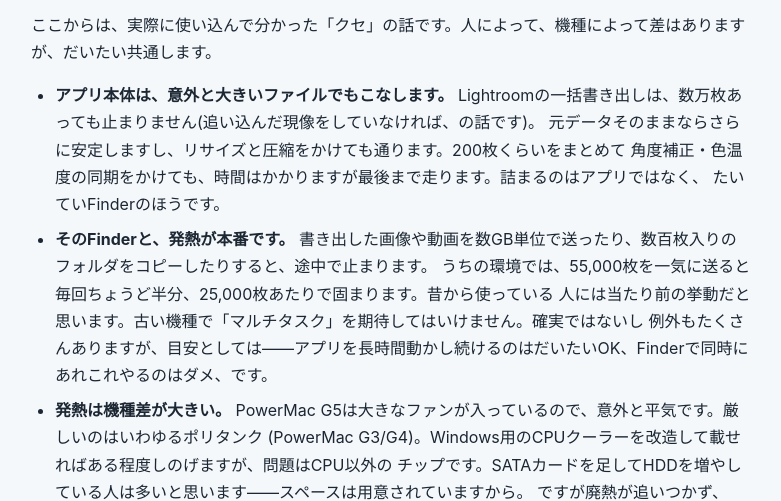
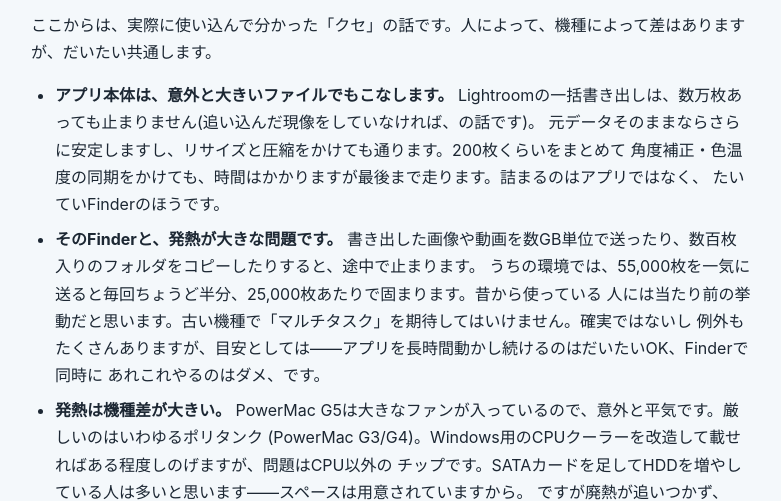
Before and after one commit to watermark-hd/aquafox-ja-site, a Flask app: page /articles/why-old-macs in a window 1280 px wide. Shown: the part 740-1241 px from the top of the page, without its empty margins (249-1030 px from the left). Run offline with Flask 3, Linux system fonts and the light colour scheme.

Commit message:
Reword JA line to "発熱が大きな問題です" to match the author's tone
Co-Authored-By: Claude Sonnet 5 <noreply@anthropic.com>

```diff
--- a/templates/articles/why-old-macs.html
+++ b/templates/articles/why-old-macs.html
@@ -141,7 +141,7 @@
         元データそのままならさらに安定しますし、リサイズと圧縮をかけても通ります。200枚くらいをまとめて
         角度補正・色温度の同期をかけても、時間はかかりますが最後まで走ります。詰まるのはアプリではなく、
         たいていFinderのほうです。</li>
-      <li><strong>そのFinderと、発熱が本番です。</strong>
+      <li><strong>そのFinderと、発熱が大きな問題です。</strong>
         書き出した画像や動画を数GB単位で送ったり、数百枚入りのフォルダをコピーしたりすると、途中で止まります。
         うちの環境では、55,000枚を一気に送ると毎回ちょうど半分、25,000枚あたりで固まります。昔から使っている
         人には当たり前の挙動だと思います。古い機種で「マルチタスク」を期待してはいけません。確実ではないし
```
